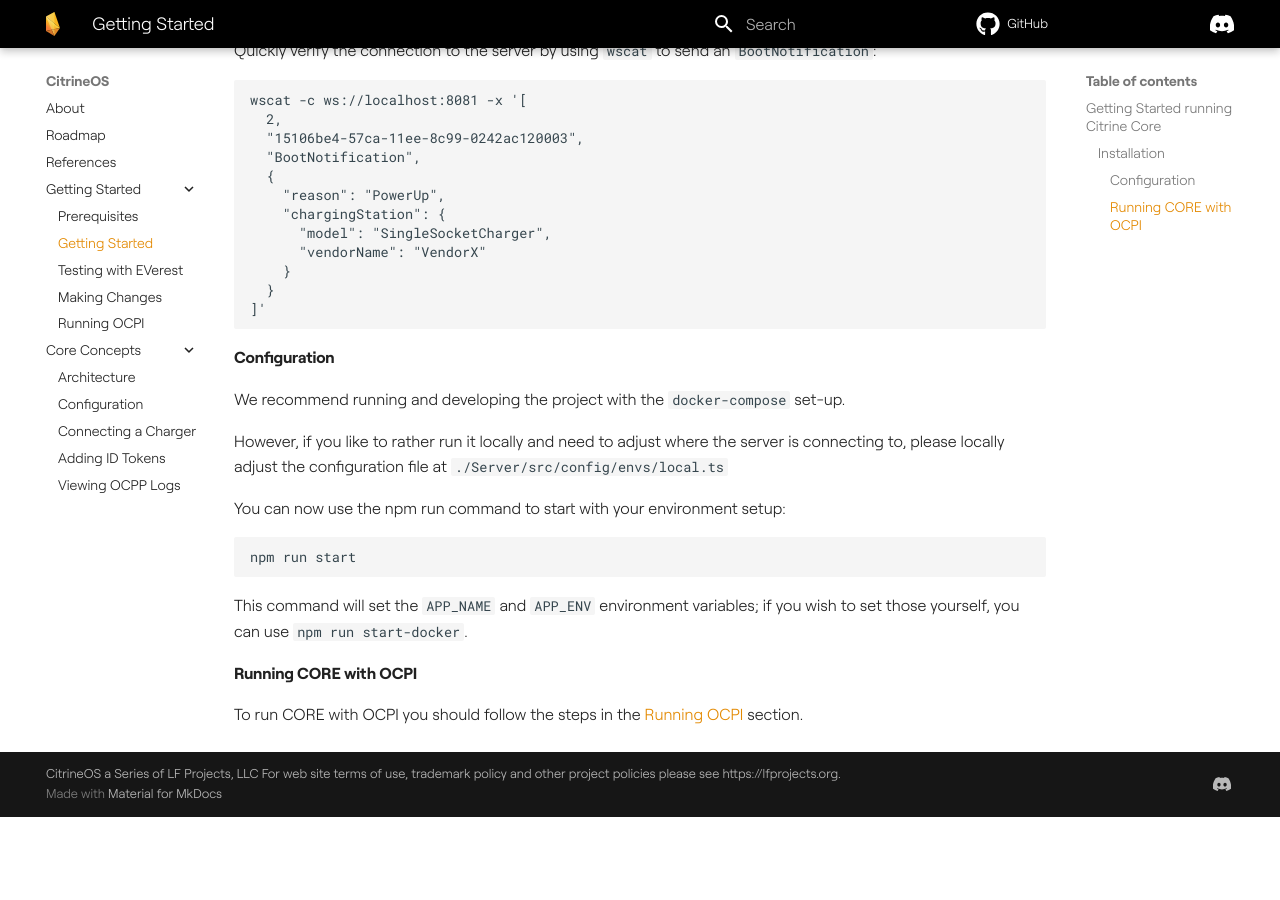
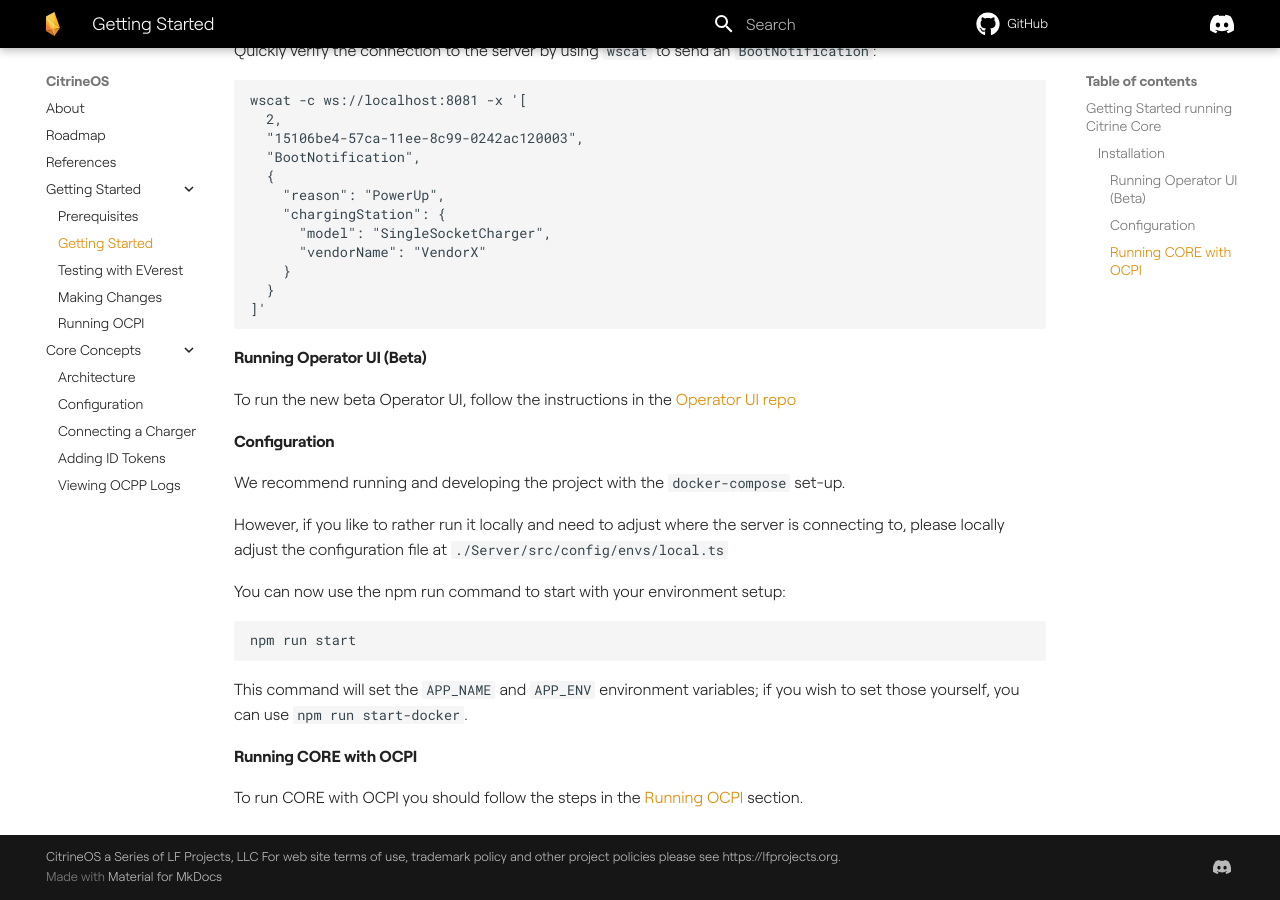
Before and after one commit to citrineos/citrineos.github.io, an MkDocs documentation site: the page built from docs/getting-started/getting-started.md, in a window 1280 px wide and 900 px high, scrolled down 1063 px. Built offline with MkDocs 1.6.1 and Material for MkDocs 9.7.7, drawn with Linux system fonts in a browser that asks for light colours; plug-ins that fetch from the network failed and are left out; comment, search, counter and statistics services are not loaded; the version menu is left out; before the commit the page ends 1880 px from its top, so only the background shows below that.

Commit message:
Update getting-started.md
adding link to operator ui readme

````diff
--- a/docs/getting-started/getting-started.md
+++ b/docs/getting-started/getting-started.md
@@ -48,6 +48,10 @@
 ]'
 ```
 
+### Running Operator UI (Beta)
+
+To run the new beta Operator UI, follow the instructions in the [Operator UI repo](https://github.com/citrineos/citrineos-operator-ui?tab=readme-ov-file#citrineos-operator)
+
 ### Configuration
 
 We recommend running and developing the project with the `docker-compose` set-up.
````
